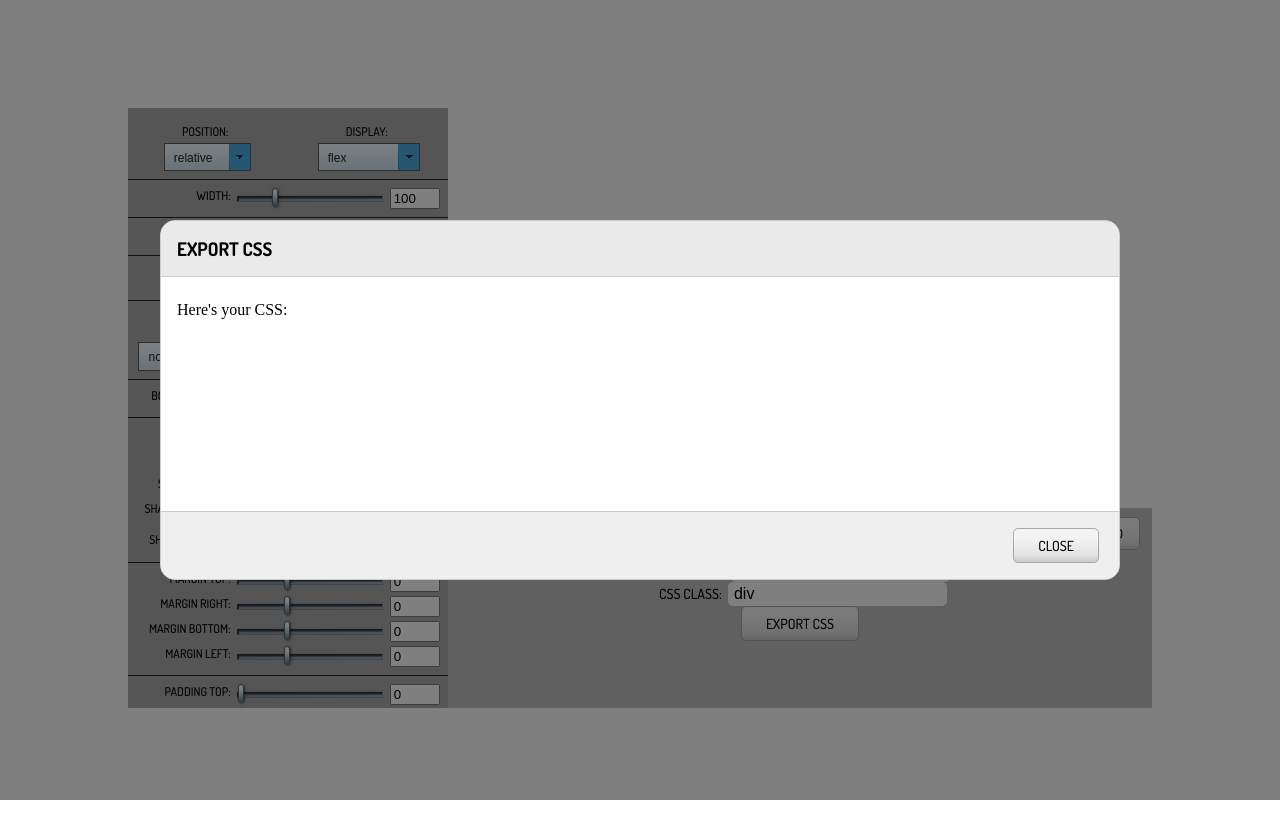
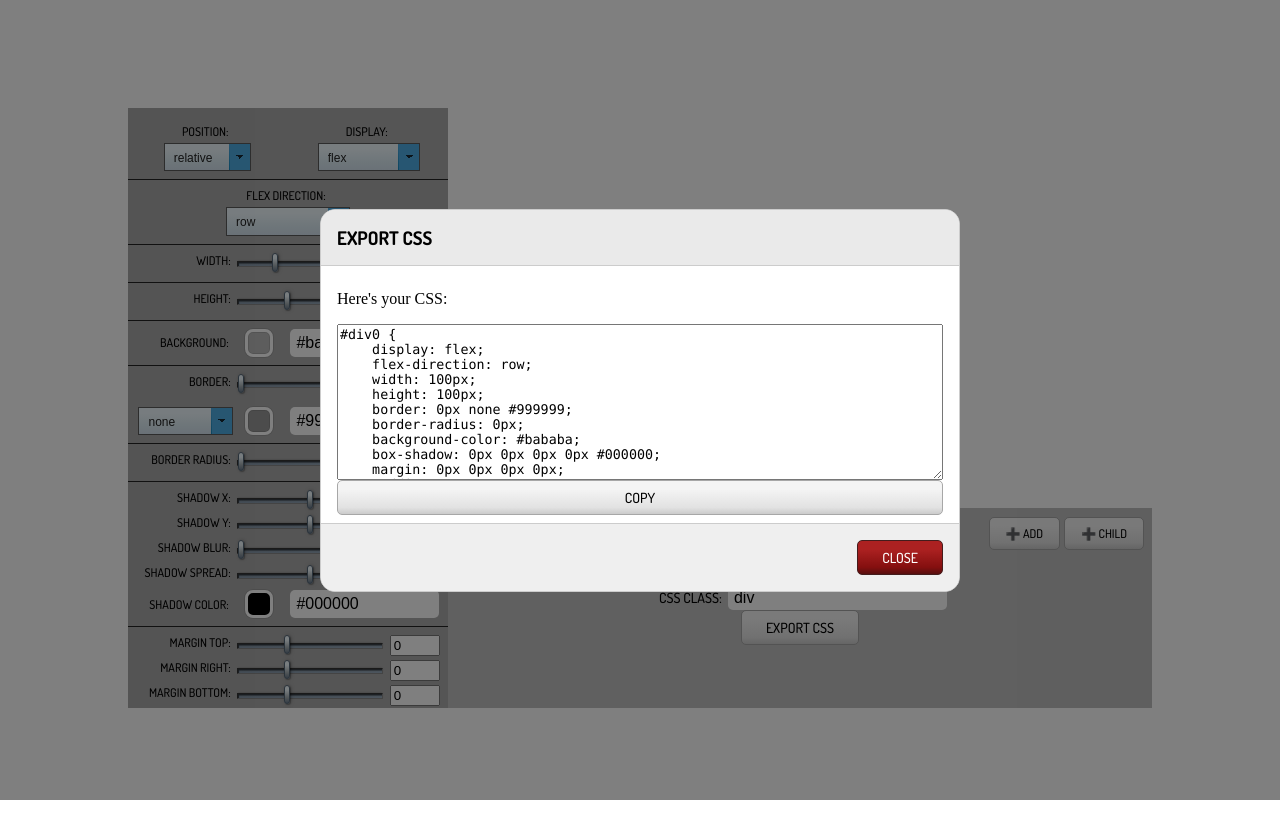
Before and after one commit to matronator/freestyler, a React (Create React App) app: page / in a window 1280 px wide. Both pictures are taken after a click on the button "EXPORT CSS". Built offline with nearby package versions, Linux system fonts and the light colour scheme; the HTML template or start-up script is replaced by a standard one.

Commit message:
add export, flex

```diff
--- a/package.json
+++ b/package.json
@@ -10,6 +10,7 @@
     "@types/node": "^16.11.45",
     "@types/react": "^18.0.15",
     "@types/react-dom": "^18.0.6",
+    "clipboard": "^2.0.11",
     "colord": "^2.9.2",
     "react": "^18.2.0",
     "react-colorful": "^5.5.1",
--- a/src/App.tsx
+++ b/src/App.tsx
@@ -15,6 +15,10 @@ import { Display } from './properties/Display';
 import Switch from 'react-switch';
 import { ExportModal } from './controls/Modals/ExportModal';
 import { Button } from './controls/Button/Button';
+import ClipboardJS from 'clipboard';
+import { FlexDirection } from './properties/Flex';
+
+new ClipboardJS(`.btn`);
 
 interface AppProps {
 
@@ -232,6 +236,10 @@ class App extends Component<AppProps, AppState> {
                 <div className='col-6 text-center w-100'><SelectInput id='position' name='position' type='Position' items={Object.values(Position)} value={this.state.preview.position} onSelectChange={this.selectChange} /></div>
                 <div className='col-6 text-center w-100'><SelectInput id='display' name='display' items={Object.values(Display)} value={this.state.preview.display} onSelectChange={this.selectChange} /></div>
               </li>
+              {this.state.preview.display === Display.Flex && <li>
+                <div className='col-12 list-label text-center'>Flex direction:</div>
+                <div className='col-12 text-center w-100'><SelectInput id='flexDirection' name='flexDirection' items={Object.values(FlexDirection)} value={this.state.preview.flexDirection} onSelectChange={this.selectChange} /></div>
+              </li>}
               <li><InputSlider name="Width" title={this.state.preview.type === PreviewType.Child ? 'Width in %' : undefined} min={0} max={400} step={1} relative={this.state.preview.type === PreviewType.Child} onSliderChange={this.sliderChange} value={this.state.preview.width} /></li>
               <li><InputSlider name="Height" title={this.state.preview.type === PreviewType.Child ? 'Height in %' : undefined} min={0} max={300} step={1} relative={this.state.preview.type === PreviewType.Child} onSliderChange={this.sliderChange} value={this.state.preview.height} /></li>
               <li><div className='col-4 list-label'>Background:</div><div className='col-8 text-right w-100'><PopoverPicker color={this.state.preview.backgroundColor} onChange={(color: string) => this.setState({preview: {...this.state.preview, backgroundColor: color}, previewItems: this.state.previewItems, selectedId: this.state.selectedId})} /></div></li>
@@ -272,10 +280,10 @@ class App extends Component<AppProps, AppState> {
           <aside className="tools">
             <div className="tools-global">
               <label className="label row align-middle">
-                Highlight selected <Switch onChange={this.toggleHighlight} checked={this.state.highlight} /> {this.state.highlight ? 'on' : 'off'}
+                Highlight selected <Switch onChange={this.toggleHighlight} checked={this.state.highlight} className='mx-2' /> {this.state.highlight ? 'on' : 'off'}
               </label>
               <div className="col">
-                <Button onClick={this.addPreviewItem} className='btn-sm'>&#10133; Add</Button>
+                <Button onClick={this.addPreviewItem} className='btn-sm mr-1'>&#10133; Add</Button>
                 <Button onClick={this.addChild} className='btn-sm' disabled={this.state.preview.id.toString().includes('-')}>&#10133; Child</Button>
               </div>
             </div>
@@ -288,7 +296,7 @@ class App extends Component<AppProps, AppState> {
                   <input type="text" name="cssId" id="cssId" className='input-text' value={this.state.preview.cssId} onChange={this.changeId} />
                 </div>
               </div>
-              <div className="row justify-center">
+              <div className="row mt-1 justify-center">
                 <div className="col label">
                   CSS Class:
                 </div>
@@ -296,7 +304,7 @@ class App extends Component<AppProps, AppState> {
                   <input type="text" name="classname" id="classname" className='input-text' value={this.state.preview.className} onChange={this.changeClass} />
                 </div>
               </div>
-              <ExportModal />
+              <ExportModal preview={this.state.preview} />
             </div>
           </aside>
         </main>
--- a/src/controls/Button/Button.scss
+++ b/src/controls/Button/Button.scss
@@ -4,8 +4,6 @@
     text-align: center;
     color: #000;
     padding: .5rem 1.5rem;
-    margin-left: .25rem;
-    margin-right: .25rem;
     font-size: .875rem;
     font-family: 'Dosis', sans-serif;
     font-weight: 500;
--- a/src/controls/Input/PopoverPicker.js
+++ b/src/controls/Input/PopoverPicker.js
@@ -22,7 +22,7 @@ export const PopoverPicker = ({ color, onChange }) => {
             style={{ backgroundColor: color }}
             onClick={() => toggle(true)}
           />
-          <HexColorInput className='w-70' color={hexString} onChange={onChange} onClick={toggle} alpha prefixed />
+          <HexColorInput className='w-70 input-text' color={hexString} onChange={onChange} onClick={toggle} alpha prefixed />
       </div>
 
       {isOpen && (
--- a/src/controls/Modals/ExportModal.tsx
+++ b/src/controls/Modals/ExportModal.tsx
@@ -1,9 +1,10 @@
 import { Component } from "react";
 import { Button } from "../Button/Button";
+import { Preview, PreviewType } from "../Preview";
 import { Modal } from "./Modal";
 
 interface ExportModalProps {
-
+    preview: Preview;
 }
 
 interface ExportModalState {
@@ -36,6 +37,21 @@ export class ExportModal extends Component<ExportModalProps, ExportModalState> {
                 <Button onClick={this.toggleModal}>Export CSS</Button>
                 <Modal isOpen={this.state.open} contentLabel='Export CSS modal' title='Export CSS' footer onClose={this.closeModal}>
                     <p>Here's your CSS:</p>
+                    <textarea name="singleCss" id="singleCss" className="exported-css" cols={30} rows={10}>
+                        {this.props.preview && `#${this.props.preview.cssId} {
+    display: ${this.props.preview.display};
+    flex-direction: ${this.props.preview.flexDirection};
+    width: ${this.props.preview.width}${this.props.preview.type === PreviewType.Child ? '%' : 'px'};
+    height: ${this.props.preview.height}${this.props.preview.type === PreviewType.Child ? '%' : 'px'};
+    border: ${this.props.preview.border.width}px ${this.props.preview.border.style} ${this.props.preview.border.color};
+    border-radius: ${this.props.preview.border.radius}px;
+    background-color: ${this.props.preview.backgroundColor};
+    box-shadow: ${this.props.preview.boxShadow.x}px ${this.props.preview.boxShadow.y}px ${this.props.preview.boxShadow.blur}px ${this.props.preview.boxShadow.spread}px ${this.props.preview.boxShadow.color};
+    margin: ${this.props.preview.margin.top}px ${this.props.preview.margin.right}px ${this.props.preview.margin.bottom}px ${this.props.preview.margin.left}px;
+    padding: ${this.props.preview.padding.top}px ${this.props.preview.padding.right}px ${this.props.preview.padding.bottom}px ${this.props.preview.padding.left}px;
+}`}
+                    </textarea>
+                    <Button data-clipboard-target='#singleCss'>Copy</Button>
                 </Modal>
             </>
         );
--- a/src/controls/Modals/Modal.tsx
+++ b/src/controls/Modals/Modal.tsx
@@ -29,7 +29,7 @@ export const Modal = (props: ModalProps) => {
                 {props.children}
             </div>
             {props.footer && <div className='modal-footer'>
-                <Button onClick={props.onClose}>Close</Button>
+                <Button onClick={props.onClose} className='btn-red'>Close</Button>
             </div>}
         </ReactModal>
     );
--- a/src/controls/Preview.tsx
+++ b/src/controls/Preview.tsx
@@ -1,6 +1,7 @@
 import React, { Component, MouseEvent, ReactNode } from "react";
 import { Box } from "../properties/Box";
 import { Display } from "../properties/Display";
+import { FlexDirection } from "../properties/Flex";
 import { Position } from "../properties/Position";
 import { Border, BorderStyle } from "./../properties/Border";
 import { BoxShadow } from "./../properties/BoxShadow";
@@ -26,6 +27,7 @@ export interface Preview {
     element: PreviewElement;
     position: Position;
     display: Display;
+    flexDirection: FlexDirection;
     width: number;
     height: number;
     backgroundColor: string;
@@ -45,6 +47,7 @@ export function initPreview(id: number | string, isChild = false, element?: Prev
     element: element ?? PreviewElement.Div,
     position: Position.Relative,
     display: Display.Flex,
+    flexDirection: FlexDirection.Row,
     width: isChild ? 50 : 100,
     height: isChild ? 50 : 100,
     backgroundColor: isChild ? '#cecece' : '#bababa',
@@ -100,6 +103,8 @@ export class PreviewDiv extends Component<PreviewDivProps, PreviewDivState> {
 
   render(): ReactNode {
     const style = {
+      display: this.props.preview.display,
+      flexDirection: this.props.preview.flexDirection,
       width: `${this.props.preview.width}${this.props.preview.type === PreviewType.Child ? '%' : 'px'}`,
       height: `${this.props.preview.height}${this.props.preview.type === PreviewType.Child ? '%' : 'px'}`,
       border: `${this.props.preview.border.width}px ${this.props.preview.border.style} ${this.props.preview.border.color}`,
--- /dev/null
+++ b/src/properties/Flex.ts
@@ -0,0 +1,6 @@
+export enum FlexDirection {
+    Column = 'column',
+    ColumnReverse = 'column-reverse',
+    Row = 'row',
+    RowReverse = 'row-reverse',
+}
--- a/src/styles/form.css
+++ b/src/styles/form.css
@@ -17,3 +17,7 @@
     width: 1rem;
     height: 1rem;
 }
+
+.exported-css {
+    font-family: 'Menlo', monospace;
+}
--- a/src/styles/modal.scss
+++ b/src/styles/modal.scss
@@ -13,7 +13,7 @@
     position: relative;
     display: flex;
     flex-direction: column;
-    width: 75%;
+    width: 50%;
     min-height: 360px;
     max-height: 75%;
     border: 1px solid #ccc;
@@ -38,6 +38,8 @@
         }
     }
     .modal-body {
+        display: flex;
+        flex-direction: column;
         width: 100%;
         flex: 1 1 auto;
         padding: 0.5rem 1rem;
--- a/src/styles/utils.css
+++ b/src/styles/utils.css
@@ -13,7 +13,18 @@
 .w-20 { width: 20%; }
 .w-10 { width: 10%; }
 
+.mx-1 { margin-left: .25rem !important; margin-right: .25rem !important; }
+.mx-2 { margin-left: .5rem !important; margin-right: .5rem !important; }
 .mx-auto { margin-left: auto; margin-right: auto; }
 
-.mt-1 { margin-top: .25rem; }
-.mt-2 { margin-top: .5rem; }
+.mt-1 { margin-top: .25rem !important; }
+.mt-2 { margin-top: .5rem !important; }
+
+.mr-1 { margin-right: .25rem !important; }
+.mr-2 { margin-right: .5rem !important; }
+
+.mb-1 { margin-bottom: .25rem !important; }
+.mb-2 { margin-bottom: .5rem !important; }
+
+.ml-1 { margin-left: .25rem !important; }
+.ml-2 { margin-left: .5rem !important; }
```
Also changed, not shown: 1 other file (tests, documents, lock files or other folders).
